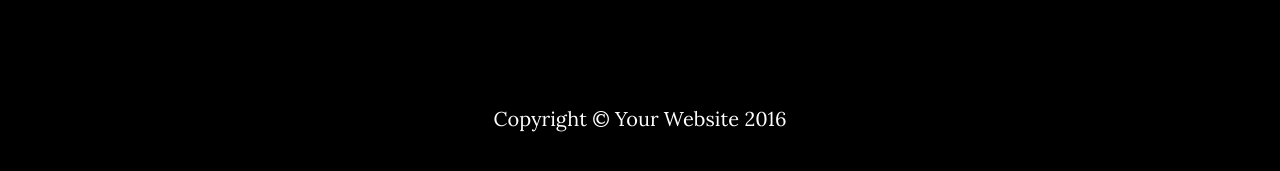
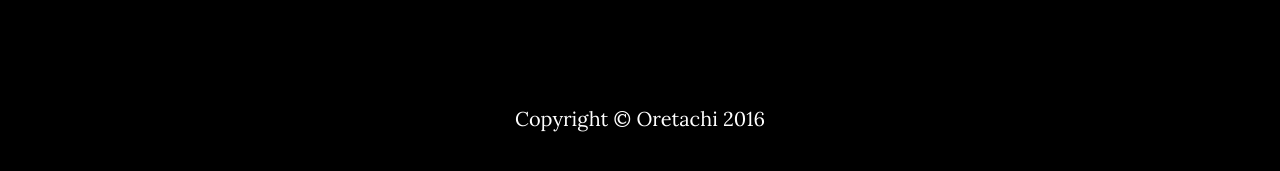
Before and after one commit to oretachi/oretachi.github.io, a Jekyll site: the page built from index.html, in a window 1280 px wide and 900 px high, scrolled down 2561 px. Shown: the part 715-886 px from the top of the window. Built offline with Jekyll 4.4.1, drawn with Linux system fonts in a browser that asks for light colours.

Commit message:
Updated _config.yml

```diff
--- a/_config.yml
+++ b/_config.yml
@@ -10,7 +10,7 @@ color:
   links: '#219ab3'
 
 # Footer settings
-footer: Your Website
+footer: Oretachi
 
 # Social networks usernames (many more available: google-plus, flickr, dribbble, pinterest, instagram, tumblr, linkedin, etc.)
 social:
```
